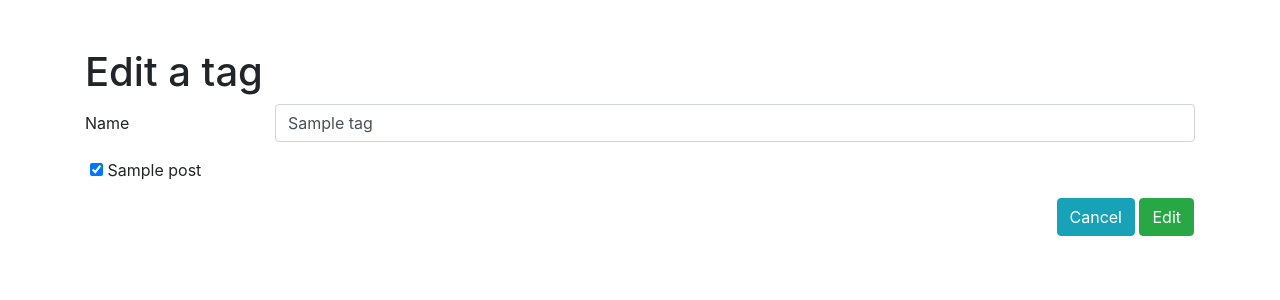
After one commit to paphdev14/Flask_Blogly, a Flask app: page /tags/1/edit in a window 1280 px wide. The commit adds this page. Shown: the top 300 px of the page. Run offline with Flask 2, Linux system fonts and the light colour scheme; tables that the repository leaves empty hold one stand-in row (values such as "Sample post").

Commit message:
Add final submission part 3 blogly app

```diff
--- a/app.py
+++ b/app.py
@@ -167,3 +167,74 @@ def del_post(post_id):
 
 
 # ===================== Tags Routes ===================== #
+@app.route('/tags')
+def tags_index():
+    """Page info all tags"""
+
+    tags = Tag.query.all()
+    return render_template('tags/index.html', tags=tags)
+
+
+@app.route('/tags/new')
+def tags_form():
+    """Form to create a new tag"""
+
+    posts = Post.query.all()
+    return render_template('tags/new.html', posts=posts)
+
+
+@app.route("/tags/new", methods=["POST"])
+def tags_new():
+    """Form submission for creating a new tag"""
+
+    post_ids = [int(num) for num in request.form.getlist("posts")]
+    posts = Post.query.filter(Post.id.in_(post_ids)).all()
+    new_tag = Tag(name=request.form['name'], posts=posts)
+
+    db.session.add(new_tag)
+    db.session.commit()
+
+    return redirect("/tags")
+
+
+@app.route('/tags/<int:tag_id>')
+def tags_show(tag_id):
+    """Show a page with info on a specific tag"""
+
+    tag = Tag.query.get_or_404(tag_id)
+    return render_template('tags/showTags.html', tag=tag)
+
+
+@app.route('/tags/<int:tag_id>/edit')
+def tags_edit_form(tag_id):
+    """Show a form to edit an existing tag"""
+
+    tag = Tag.query.get_or_404(tag_id)
+    posts = Post.query.all()
+    return render_template('tags/edit.html', tag=tag, posts=posts)
+
+
+@app.route('/tags/<int:tag_id>/edit', methods=["POST"])
+def tags_edit(tag_id):
+    """Handle form submission for updating an existing tag"""
+
+    tag = Tag.query.get_or_404(tag_id)
+    tag.name = request.form['name']
+    post_ids = [int(num) for num in request.form.getlist("posts")]
+    tag.posts = Post.query.filter(Post.id.in_(post_ids)).all()
+
+    db.session.add(tag)
+    db.session.commit()
+
+    return redirect("/tags")
+
+
+@app.route('/tags/<int:tag_id>/delete', methods=["POST"])
+def tags_destroy(tag_id):
+    """Form submission for deleting existing tag"""
+
+    tag = Tag.query.get_or_404(tag_id)
+    db.session.delete(tag)
+    db.session.commit()
+
+    return redirect("/tags")
--- /dev/null
+++ b/templates/tags/edit.html
@@ -0,0 +1,43 @@
+{% extends 'users/layout.html' %}
+
+{% block title %}Edit Tag{% endblock %}
+
+{% block content %}
+
+<h1>Edit a tag</h1>
+
+<form method="POST" action="/tags/{{ tag.id }}/edit">
+
+    <div class="form-group row">
+        <label for="name" class="col-sm-2 col-form-label d-flex align-items-center">
+            Name
+        </label>
+        <div class="col-sm-10">
+            <input type="text" class="form-control" id="name" name="name" placeholder="Enter a name for the tag"
+                value="{{ tag.name }}">
+        </div>
+    </div>
+
+    <div class="form-group row form-check">
+        {% for post in posts %}
+        <div>
+            <input class="form-input" type="checkbox" value="{{ post.id }}" id="post_{{ post.id }}" name="posts" {% if
+                post in tag.posts %} checked {% endif %}>
+            <label class="form-check-label" for="post_{{ post.id }}">
+                {{ post.title }}
+            </label>
+        </div>
+        {% endfor %}
+    </div>
+
+    <div class="mt-3 form-group row">
+        <div class="ml-auto mr-3">
+            <a href="/tags" class="btn btn-info">Cancel</a>
+            <button type="submit" class="btn btn-success">Edit</button>
+        </div>
+
+    </div>
+
+</form>
+
+{% endblock %}
```
Also changed, not shown: templates/posts/editPost.html (+12 -0 lines), templates/posts/homepage.html (added, +29 -0 lines), templates/posts/showPost.html (+9 -0 lines), templates/tags/index.html (+17 -0 lines), templates/tags/new.html (added, +39 -0 lines), templates/tags/showTags.html (added, +24 -0 lines).
